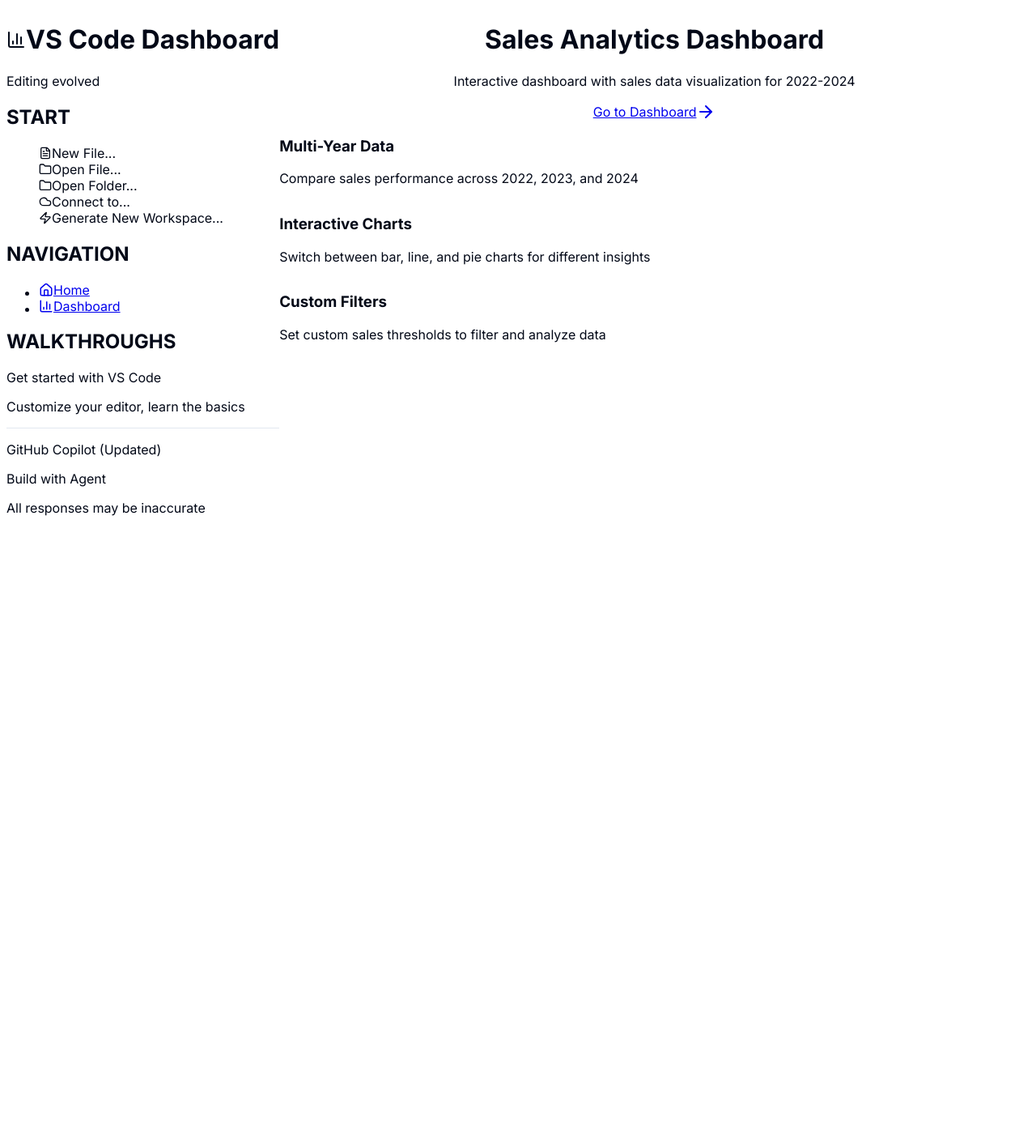
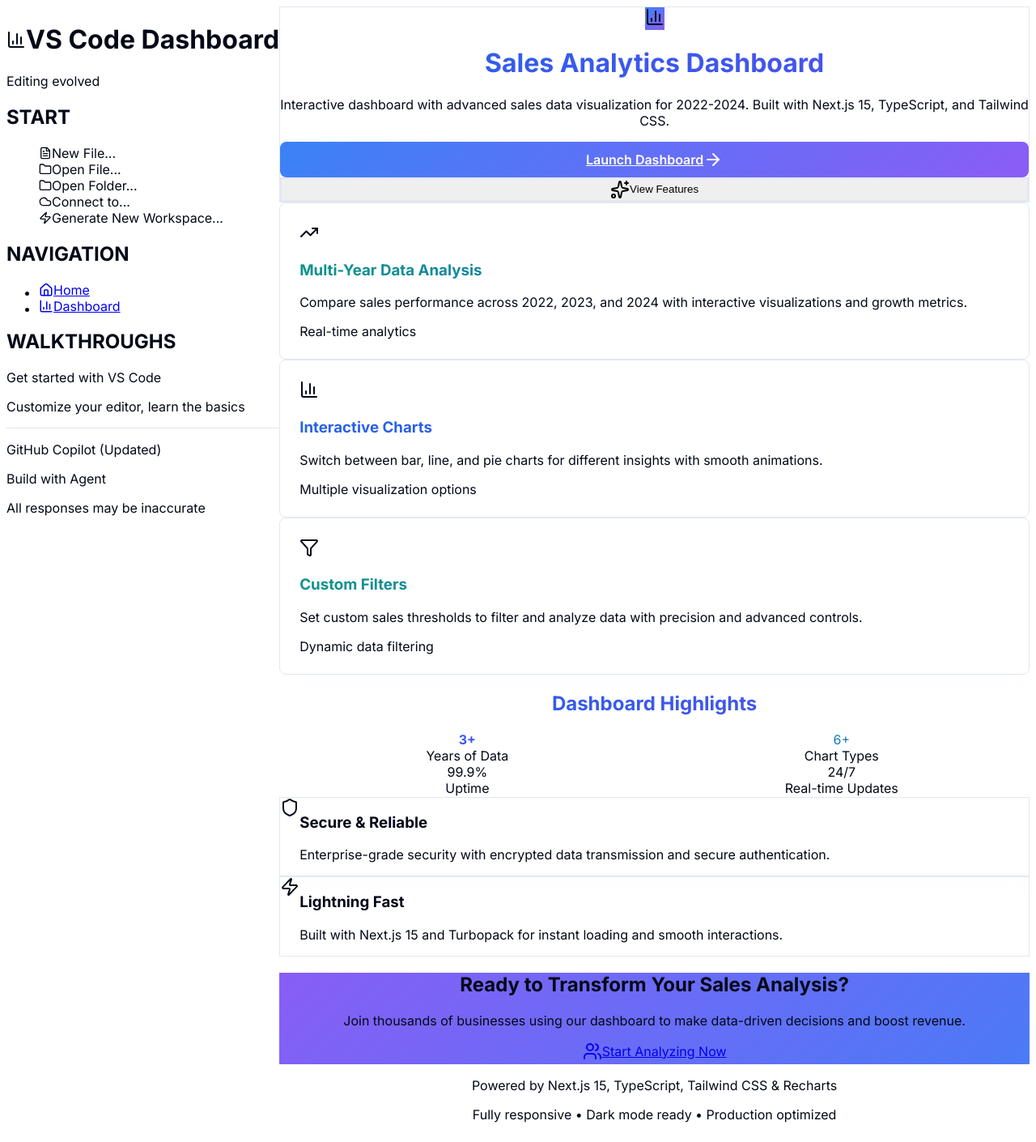
Before and after one commit to ThatoGoodwill/sales-dashboard, a Next.js app: page / in a window 1280 px wide. Shown: the whole page at 81% size. Before the commit the page ends 816 px from the top, so only its background shows below. Built offline with nearby package versions, Linux system fonts and the light colour scheme.

Commit message:
Revamp Home component for Sales Analytics Dashboard
Updated the Home component to include a new layout and features for the sales analytics dashboard, enhancing the user interface with additional icons and sections for better data visualization.

```diff
--- a/app/page.tsx
+++ b/app/page.tsx
@@ -1,43 +1,163 @@
-import { ArrowRight } from "lucide-react";
+import { ArrowRight, BarChart3, TrendingUp, Filter, Sparkles, Shield, Zap, Users } from "lucide-react";
 import Link from "next/link";
 
 export default function Home() {
   return (
-    <div className="max-w-4xl mx-auto py-12 px-4">
-      <div className="text-center mb-12">
-        <h1 className="text-4xl font-bold text-gray-900 mb-4">
+    <div className="min-h-screen bg-gradient-to-br from-blue-50 via-purple-50 to-pink-50 dark:from-gray-900 dark:via-gray-800 dark:to-gray-900">
+      <div className="max-w-6xl mx-auto py-16 px-4">
+        {/* Hero Section with Glass Effect */}
+        <div className="glass-effect rounded-3xl p-8 md:p-12 text-center mb-16 card-hover">
+          <div className="inline-block p-3 rounded-2xl gradient-bg mb-6">
+            <BarChart3 className="h-12 w-12 text-white" />
+          </div>
+          <h1 className="gradient-text text-5xl md:text-6xl font-bold mb-6">
             Sales Analytics Dashboard
           </h1>
-        <p className="text-lg text-gray-600 mb-8">
-          Interactive dashboard with sales data visualization for 2022-2024
+          <p className="text-xl text-gray-600 dark:text-gray-300 mb-10 max-w-2xl mx-auto">
+            Interactive dashboard with advanced sales data visualization for 2022-2024.
+            Built with Next.js 15, TypeScript, and Tailwind CSS.
+          </p>
+          <div className="flex flex-col sm:flex-row gap-4 justify-center">
+            <Link
+              href="/dashboard"
+              className="btn-gradient inline-flex items-center justify-center px-8 py-4 text-lg font-semibold rounded-xl"
+            >
+              Launch Dashboard
+              <ArrowRight className="ml-3 h-6 w-6" />
+            </Link>
+            <button className="inline-flex items-center justify-center px-8 py-4 text-lg font-semibold rounded-xl border-2 border-blue-500 text-blue-600 dark:text-blue-400 hover:bg-blue-50 dark:hover:bg-blue-900/20 transition-colors">
+              <Sparkles className="mr-3 h-5 w-5" />
+              View Features
+            </button>
+          </div>
+        </div>
+
+        {/* Features Grid with Gradient Borders */}
+        <div className="grid md:grid-cols-3 gap-8 mb-16">
+          <div className="gradient-border-card card-hover p-8 rounded-2xl">
+            <div className="inline-block p-4 rounded-xl bg-gradient-to-br from-blue-500 to-blue-600 mb-6">
+              <TrendingUp className="h-8 w-8 text-white" />
+            </div>
+            <h3 className="gradient-text-alt text-2xl font-bold mb-4">Multi-Year Data Analysis</h3>
+            <p className="text-gray-600 dark:text-gray-300 mb-6">
+              Compare sales performance across 2022, 2023, and 2024 with interactive visualizations and growth metrics.
+            </p>
+            <div className="flex items-center text-sm text-blue-600 dark:text-blue-400">
+              <span className="inline-block w-3 h-3 gradient-bg rounded-full mr-2"></span>
+              Real-time analytics
+            </div>
+          </div>
+
+          <div className="gradient-border-card card-hover p-8 rounded-2xl">
+            <div className="inline-block p-4 rounded-xl bg-gradient-to-br from-purple-500 to-purple-600 mb-6">
+              <BarChart3 className="h-8 w-8 text-white" />
+            </div>
+            <h3 className="gradient-text text-2xl font-bold mb-4">Interactive Charts</h3>
+            <p className="text-gray-600 dark:text-gray-300 mb-6">
+              Switch between bar, line, and pie charts for different insights with smooth animations.
+            </p>
+            <div className="flex items-center text-sm text-purple-600 dark:text-purple-400">
+              <span className="inline-block w-3 h-3 bg-gradient-to-r from-purple-500 to-purple-600 rounded-full mr-2"></span>
+              Multiple visualization options
+            </div>
+          </div>
+
+          <div className="gradient-border-card card-hover p-8 rounded-2xl">
+            <div className="inline-block p-4 rounded-xl bg-gradient-to-br from-green-500 to-green-600 mb-6">
+              <Filter className="h-8 w-8 text-white" />
+            </div>
+            <h3 className="gradient-text-alt text-2xl font-bold mb-4">Custom Filters</h3>
+            <p className="text-gray-600 dark:text-gray-300 mb-6">
+              Set custom sales thresholds to filter and analyze data with precision and advanced controls.
+            </p>
+            <div className="flex items-center text-sm text-green-600 dark:text-green-400">
+              <span className="inline-block w-3 h-3 bg-gradient-to-r from-green-500 to-green-600 rounded-full mr-2"></span>
+              Dynamic data filtering
+            </div>
+          </div>
+        </div>
+
+        {/* Stats Section */}
+        <div className="glass-effect rounded-3xl p-8 mb-16">
+          <h2 className="gradient-text text-3xl font-bold text-center mb-12">Dashboard Highlights</h2>
+          <div className="grid grid-cols-2 md:grid-cols-4 gap-6">
+            <div className="text-center p-6 rounded-xl bg-blue-50 dark:bg-blue-900/20">
+              <div className="text-4xl font-bold gradient-text mb-2">3+</div>
+              <div className="text-gray-600 dark:text-gray-400">Years of Data</div>
+            </div>
+            <div className="text-center p-6 rounded-xl bg-purple-50 dark:bg-purple-900/20">
+              <div className="text-4xl font-bold gradient-text-alt mb-2">6+</div>
+              <div className="text-gray-600 dark:text-gray-400">Chart Types</div>
+            </div>
+            <div className="text-center p-6 rounded-xl bg-green-50 dark:bg-green-900/20">
+              <div className="text-4xl font-bold text-green-600 dark:text-green-400 mb-2">99.9%</div>
+              <div className="text-gray-600 dark:text-gray-400">Uptime</div>
+            </div>
+            <div className="text-center p-6 rounded-xl bg-amber-50 dark:bg-amber-900/20">
+              <div className="text-4xl font-bold text-amber-600 dark:text-amber-400 mb-2">24/7</div>
+              <div className="text-gray-600 dark:text-gray-400">Real-time Updates</div>
+            </div>
+          </div>
+        </div>
+
+        {/* Additional Features */}
+        <div className="grid md:grid-cols-2 gap-8 mb-16">
+          <div className="glass-effect rounded-2xl p-8 card-hover">
+            <div className="flex items-start mb-6">
+              <div className="p-3 rounded-lg bg-gradient-to-br from-blue-500 to-blue-600 mr-4">
+                <Shield className="h-6 w-6 text-white" />
+              </div>
+              <div>
+                <h3 className="text-xl font-bold text-gray-900 dark:text-white mb-2">Secure & Reliable</h3>
+                <p className="text-gray-600 dark:text-gray-300">
+                  Enterprise-grade security with encrypted data transmission and secure authentication.
+                </p>
+              </div>
+            </div>
+          </div>
+
+          <div className="glass-effect rounded-2xl p-8 card-hover">
+            <div className="flex items-start mb-6">
+              <div className="p-3 rounded-lg bg-gradient-to-br from-purple-500 to-purple-600 mr-4">
+                <Zap className="h-6 w-6 text-white" />
+              </div>
+              <div>
+                <h3 className="text-xl font-bold text-gray-900 dark:text-white mb-2">Lightning Fast</h3>
+                <p className="text-gray-600 dark:text-gray-300">
+                  Built with Next.js 15 and Turbopack for instant loading and smooth interactions.
+                </p>
+              </div>
+            </div>
+          </div>
+        </div>
+
+        {/* CTA Section */}
+        <div className="text-center">
+          <div className="gradient-bg-animated rounded-3xl p-12 mb-8">
+            <h2 className="text-3xl font-bold text-white mb-4">Ready to Transform Your Sales Analysis?</h2>
+            <p className="text-blue-100 mb-8 max-w-2xl mx-auto">
+              Join thousands of businesses using our dashboard to make data-driven decisions and boost revenue.
             </p>
             <Link
               href="/dashboard"
-          className="inline-flex items-center px-6 py-3 bg-blue-600 text-white font-medium rounded-lg hover:bg-blue-700 transition-colors"
+              className="inline-flex items-center px-10 py-4 bg-white text-blue-600 font-bold rounded-xl hover:bg-blue-50 transition-all duration-300 hover:scale-105"
             >
-          Go to Dashboard
-          <ArrowRight className="ml-2 h-5 w-5" />
+              <Users className="mr-3 h-6 w-6" />
+              Start Analyzing Now
             </Link>
           </div>
 
-      <div className="grid md:grid-cols-3 gap-6 mt-12">
-        <div className="bg-white p-6 rounded-xl shadow-md">
-          <h3 className="font-semibold text-lg mb-2">Multi-Year Data</h3>
-          <p className="text-gray-600">
-            Compare sales performance across 2022, 2023, and 2024
+          {/* Footer Note */}
+          <div className="text-center text-gray-500 dark:text-gray-400 text-sm">
+            <p className="flex items-center justify-center gap-2">
+              <span className="w-2 h-2 gradient-bg rounded-full animate-pulse"></span>
+              Powered by Next.js 15, TypeScript, Tailwind CSS & Recharts
+            </p>
+            <p className="mt-2">
+              <span className="inline-block w-3 h-3 bg-green-500 rounded-full mr-2"></span>
+              Fully responsive • Dark mode ready • Production optimized
             </p>
           </div>
-        <div className="bg-white p-6 rounded-xl shadow-md">
-          <h3 className="font-semibold text-lg mb-2">Interactive Charts</h3>
-          <p className="text-gray-600">
-            Switch between bar, line, and pie charts for different insights
-          </p>
-        </div>
-        <div className="bg-white p-6 rounded-xl shadow-md">
-          <h3 className="font-semibold text-lg mb-2">Custom Filters</h3>
-          <p className="text-gray-600">
-            Set custom sales thresholds to filter and analyze data
-          </p>
         </div>
       </div>
     </div>
```
Lines whose indentation alone changed are shown as unchanged.
